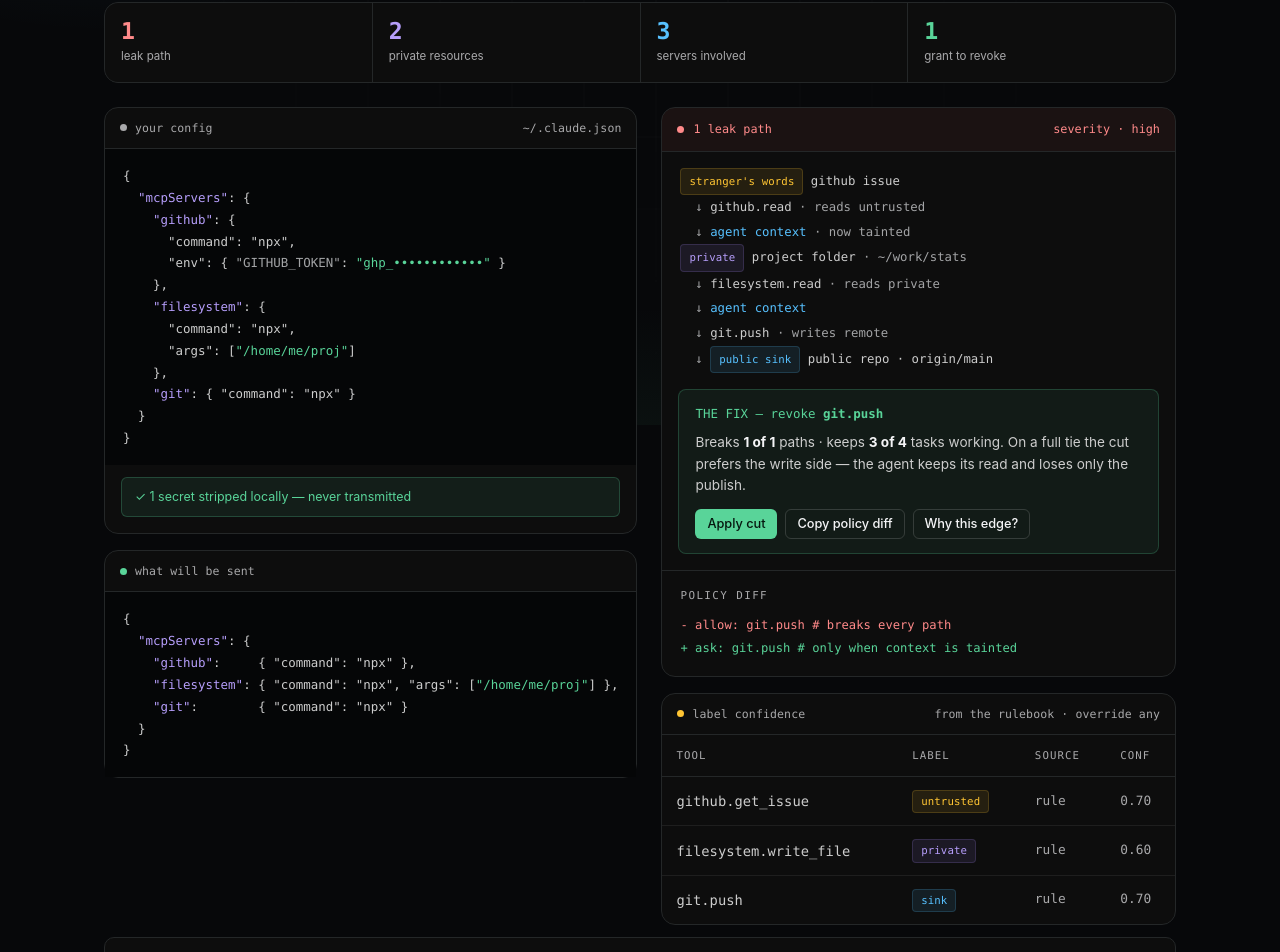
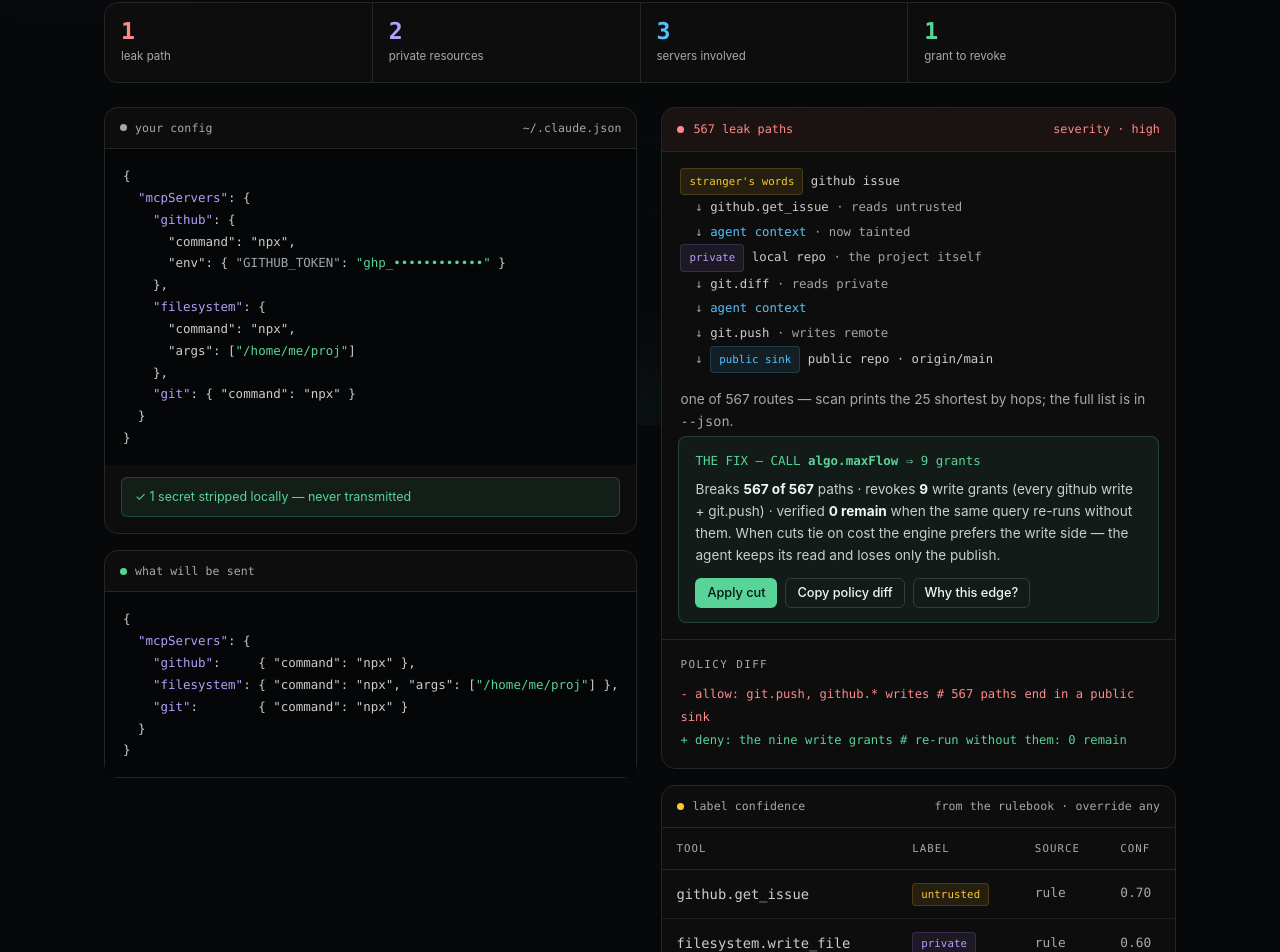
Before and after one commit to Bhanu-Nagpure/lethalpath, a website: page site/scan.html in a window 1280 px wide. Shown: the part 375-1327 px from the top of the page. Drawn offline with Linux system fonts and the light colour scheme.

Commit message:
Tell the scan page's story with the real mcp.json numbers
The config panel shows github + filesystem + git, but the finding panel
next to it showed the curated fixture's numbers (1 route, revoke
git.push, 3 of 4 tasks) — a judge running --mcp on the same config gets
567 routes and a nine-grant cut. Now the page shows what the command
actually prints: 567 routes, the first route in full, the nine-grant
cut, verified 0 remain, and a line saying it is one of 567 shown.

Everything on the page is traceable to the committed evidence log.

```diff
--- a/site/scan.html
+++ b/site/scan.html
@@ -125,26 +125,28 @@
       <div>
         <div class="finding" data-finding>
           <div class="finding-h">
-            <span class="dot" style="background:var(--danger)"></span> 1 leak path
+            <span class="dot" style="background:var(--danger)"></span> 567 leak paths
             <span class="spacer"></span><span>severity · high</span>
           </div>
           <div class="path">
 <span class="tag tag-un">stranger's words</span> github issue<br>
-<span class="arrow">&nbsp;&nbsp;↓</span> github.read <span style="color:var(--ash)">· reads untrusted</span><br>
+<span class="arrow">&nbsp;&nbsp;↓</span> github.get_issue <span style="color:var(--ash)">· reads untrusted</span><br>
 <span class="arrow">&nbsp;&nbsp;↓</span> <span style="color:var(--sink)">agent context</span> <span style="color:var(--ash)">· now tainted</span><br>
-<span class="tag tag-pr">private</span> project folder <span style="color:var(--ash)">· ~/work/stats</span><br>
-<span class="arrow">&nbsp;&nbsp;↓</span> filesystem.read <span style="color:var(--ash)">· reads private</span><br>
+<span class="tag tag-pr">private</span> local repo <span style="color:var(--ash)">· the project itself</span><br>
+<span class="arrow">&nbsp;&nbsp;↓</span> git.diff <span style="color:var(--ash)">· reads private</span><br>
 <span class="arrow">&nbsp;&nbsp;↓</span> <span style="color:var(--sink)">agent context</span><br>
 <span class="arrow">&nbsp;&nbsp;↓</span> git.push <span style="color:var(--ash)">· writes remote</span><br>
 <span class="arrow">&nbsp;&nbsp;↓</span> <span class="tag tag-sk">public sink</span> <span style="color:var(--body)">public repo · origin/main</span>
           </div>
+          <p class="small" style="padding:0 18px 4px;color:var(--mute)">one of 567 routes &mdash; scan prints the 25 shortest by hops; the full list is in <span class="mono">--json</span>.</p>
           <div class="fixbox">
-            <div class="mono" style="font-size:.78rem;color:var(--safe)">THE FIX &mdash; revoke <strong>git.push</strong></div>
+            <div class="mono" style="font-size:.78rem;color:var(--safe)">THE FIX &mdash; CALL <strong>algo.maxFlow</strong> &rArr; 9 grants</div>
             <p class="small mt-sm" style="color:var(--body)">
-              Breaks <strong style="color:var(--ink)">1 of 1</strong> paths · keeps
-              <strong style="color:var(--ink)">3 of 4</strong> tasks working.
-              On a full tie the cut prefers the write side &mdash; the agent keeps its read
-              and loses only the publish.
+              Breaks <strong style="color:var(--ink)">567 of 567</strong> paths &middot; revokes
+              <strong style="color:var(--ink)">9</strong> write grants (every github write + git.push) &middot;
+              verified <strong style="color:var(--ink)">0 remain</strong> when the same query re-runs
+              without them. When cuts tie on cost the engine prefers the write side &mdash; the agent
+              keeps its read and loses only the publish.
             </p>
             <div style="display:flex;gap:8px;margin-top:12px;flex-wrap:wrap">
               <button type="button" class="btn btn-safe btn-sm" data-applycut>Apply cut</button>
@@ -155,8 +157,8 @@
           <div style="border-top:1px solid var(--line);padding:16px 18px">
             <p class="eyebrow" style="margin-bottom:9px">policy diff</p>
             <div class="diff">
-              <div class="del">- allow: git.push      # breaks every path</div>
-              <div class="add">+ ask:   git.push      # only when context is tainted</div>
+              <div class="del">- allow: git.push, github.* writes   # 567 paths end in a public sink</div>
+              <div class="add">+ deny:  the nine write grants        # re-run without them: 0 remain</div>
             </div>
           </div>
         </div>
```
